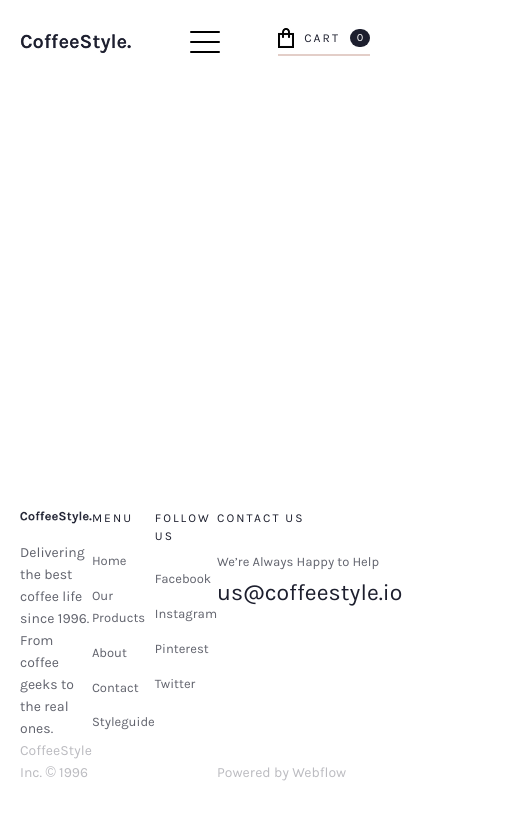
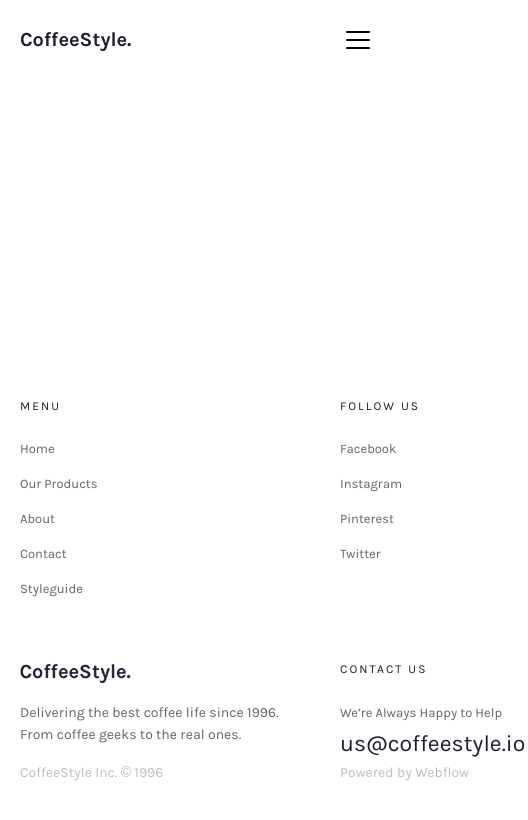
Before and after one commit to LoITWeb/coffeestyle, a React (Vite) app: page /Page_3 in a window 390 px wide. Shown: the top 820 px of the page, 528 px wide, since content can reach past the window. Built offline with nearby package versions, Linux system fonts and the light colour scheme.

Commit message:
mobile v1.0

```diff
--- a/src/components/common/Footer/Footer.css
+++ b/src/components/common/Footer/Footer.css
@@ -3,7 +3,10 @@
 }
 
 .footer-content {
-	display: flex;
+	/* display: flex;
+	justify-content: space-between; */
+	display: grid;
+	grid-template-columns: 260px 88px 88px 188px;
 	justify-content: space-between;
 }
 
--- a/src/components/common/Footer/FooterResponsive.css
+++ b/src/components/common/Footer/FooterResponsive.css
@@ -0,0 +1,29 @@
+@media (max-width: 768px) {
+	.footer-content {
+		display: grid;
+		grid-template-columns: 260px 190px;
+		gap: 60px;
+		/* justify-items: center; */
+		/* text-align: center; */
+	}
+
+	.footer-menu {
+		grid-column: 1;
+		grid-row: 1;
+	}
+
+	.footer-follow {
+		grid-column: 2;
+		grid-row: 1;
+	}
+
+	.footer-style {
+		grid-column: 1;
+		grid-row: 2;
+	}
+
+	.footer-contact {
+		grid-column: 2;
+		grid-row: 2;
+	}
+}
--- a/src/components/common/Header/Header.css
+++ b/src/components/common/Header/Header.css
@@ -19,10 +19,6 @@
 .nav-list {
 	display: flex;
 	gap: 30px;
-
-	@media (max-width: 1024px) {
-		display: none;
-	}
 }
 
 .nav-link {
@@ -73,27 +69,23 @@
 	border-radius: 9px;
 	width: 20px;
 	height: 18px;
-	background: #1d1f2e;
+	background: var(--text-color);
 }
 
 /* Burger menu */
 .nav__icon {
 	display: none;
-
-	@media (max-width: 1024px) {
-		display: block;
-	}
 }
 
 /* Nav Icon */
 .mobile-nav-btn {
 	--time: 0.1s;
 
-	--width: 30px;
-	--height: 30px;
+	--width: 24px;
+	--height: 24px;
 
 	--line-height: 2px;
-	--spacing: 8px;
+	--spacing: 6px;
 
 	--color: #000000;
 	--radius: 4px;
@@ -185,6 +177,14 @@
 	top: 0;
 }
 
+.mobile-nav__list {
+	display: flex;
+	flex-direction: column;
+	align-items: center;
+	row-gap: 20px;
+	font-size: 28px;
+}
+
 .mobile-nav-link {
 	position: relative;
 	color: var(--text-color);
@@ -195,16 +195,30 @@
 	color: var(--text-white);
 }
 
-.mobile-nav__list {
+.mobile-nav-basket {
 	display: flex;
-	flex-direction: column;
 	align-items: center;
-	row-gap: 20px;
-	font-size: 28px;
+	gap: 20px;
+	padding-top: 36px;
+	padding-bottom: 6px;
+	border-bottom: 2px solid var(--text-color);
 }
 
-.mobile-shop-list {
-	display: flex;
-	gap: 30px;
-	padding-top: 50px;
+.mobile-cart-link {
+	font-size: 12px;
+	line-height: 150%;
+	letter-spacing: 0.17em;
+	text-transform: uppercase;
+	color: var(--text-color);
 }
+
+.mobile-basket-num {
+	font-size: 11px;
+	line-height: 164%;
+	text-align: center;
+	color: var(--text-white);
+	border-radius: 9px;
+	width: 20px;
+	height: 18px;
+	background: var(--text-color);
+}
--- a/src/components/common/Header/Header.jsx
+++ b/src/components/common/Header/Header.jsx
@@ -68,6 +68,13 @@ const Header = () => {
 					<li><Link className="mobile-nav-link" to="/Contact" onClick={handleLinkClick}>Contact</Link></li>
 					<li><Link className="mobile-nav-link" to="/Styleguide" onClick={handleLinkClick}>Styleguide</Link></li>
 				</ul>
+				<div className="mobile-nav-basket">
+					<Link className="mobile-basket-link" to="#!">
+						<img src={basket} alt="Basket" className="basket-img" />
+					</Link>
+					<Link className="mobile-cart-link" to="#!">CART</Link>
+					<p className="mobile-basket-num">12</p>
+				</div>
 			</div>
 		</header>
 	);
--- a/src/components/common/Header/HeaderResponsive.css
+++ b/src/components/common/Header/HeaderResponsive.css
@@ -0,0 +1,10 @@
+@media (max-width: 1024px) {
+	.nav-list,
+	.nav-basket {
+		display: none;
+	}
+
+	.nav__icon {
+		display: block;
+	}
+}
```
